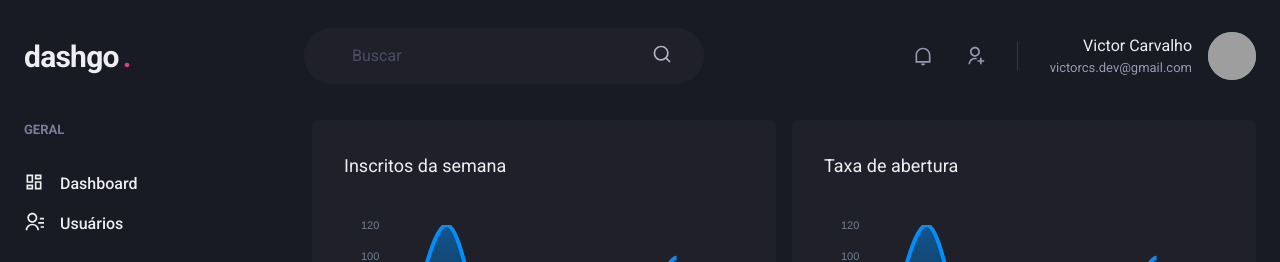
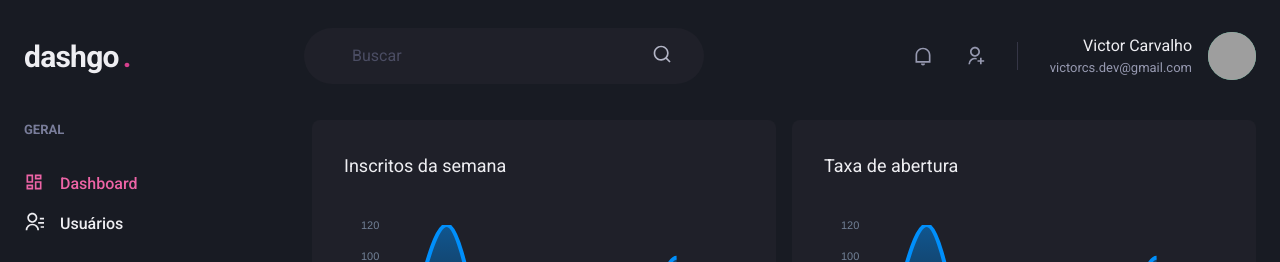
Before and after one commit to victordev13/ch04_dashgo, a Next.js app: page /dashboard in a window 1280 px wide. Shown: the top 262 px of the page. Built offline with nearby package versions, Linux system fonts and the light colour scheme; grey boxes are pictures that could not be loaded.

Commit message:
feat: navegacao

```diff
--- /dev/null
+++ b/src/components/ActiveLink/index.tsx
@@ -0,0 +1,47 @@
+import Link, { LinkProps } from 'next/link';
+import { useRouter } from 'next/router';
+import {
+  cloneElement,
+  ReactElement,
+  useEffect,
+  useState,
+} from 'react';
+
+interface Props extends LinkProps {
+  children: ReactElement;
+  shouldMatchExactHref?: boolean;
+}
+
+export function ActiveLink({
+  children,
+  shouldMatchExactHref = false,
+  ...rest
+}: Props) {
+  const { asPath } = useRouter();
+  const [isActive, setIsActive] = useState(false);
+
+  useEffect(() => {
+    if (
+      shouldMatchExactHref &&
+      (asPath === rest.href || asPath === rest.as)
+    ) {
+      setIsActive(true);
+    }
+
+    if (
+      !shouldMatchExactHref &&
+      (asPath.startsWith(String(rest.href)) ||
+        asPath.startsWith(String(rest.as)))
+    ) {
+      setIsActive(true);
+    }
+  }, [asPath, rest.as, rest.href, shouldMatchExactHref]);
+
+  return (
+    <Link {...rest}>
+      {cloneElement(children, {
+        color: isActive ? 'pink.400' : 'gray.50',
+      })}
+    </Link>
+  );
+}
--- a/src/components/Sidebar/NavLink.tsx
+++ b/src/components/Sidebar/NavLink.tsx
@@ -1,6 +1,7 @@
 import { Text, Link as ChakraLink, Icon, LinkProps } from "@chakra-ui/react";
 import { ElementType } from "react";
 import Link from 'next/link';
+import { ActiveLink } from "../ActiveLink";
 
 interface Props extends LinkProps {
   icon: ElementType;
@@ -10,11 +11,11 @@ interface Props extends LinkProps {
 
 export function NavLink({ icon, children, href, ...rest }: Props) {
   return (
-    <Link href={href} passHref>
+    <ActiveLink href={href} passHref>
       <ChakraLink display="flex" align="center" {...rest}>
         <Icon as={icon} fontSize="20" />
         <a><Text ml="4" fontWeight="medium">{children}</Text></a>
       </ChakraLink>
-    </Link>
+    </ActiveLink>
   )
 }
```
